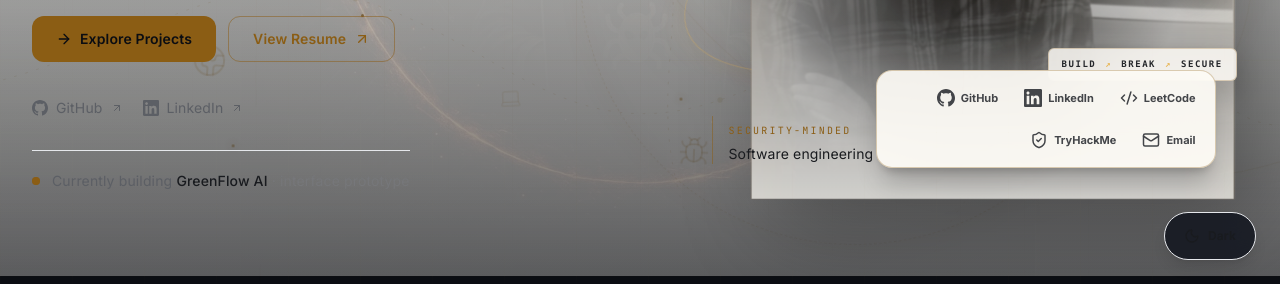
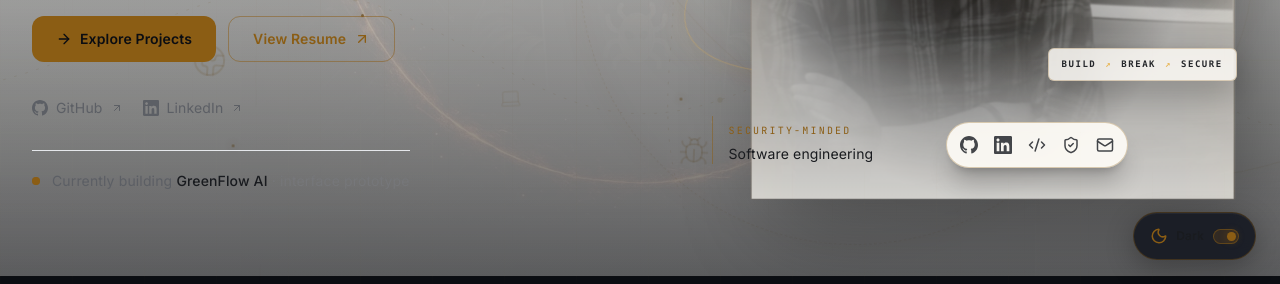
Before and after one commit to arpitkumar28/Portfolio, a Next.js app: page / in a window 1280 px wide. Shown: the part 516-800 px from the top of the page. Built offline with nearby package versions, Linux system fonts and the light colour scheme; no server answers.

Commit message:
Polish hero profile and theme controls

```diff
--- a/components/Hero.tsx
+++ b/components/Hero.tsx
@@ -123,7 +123,7 @@ export const Hero: React.FC = () => {
               <span className="font-mono text-[10px] uppercase tracking-[0.22em] text-primary">Security-minded</span>
               <span className="mt-1 block text-sm text-text-primary">Software engineering</span>
             </div>
-            <nav aria-label="Profile links" className="hero-profile-links absolute bottom-5 right-3 z-20 flex items-center gap-1.5 rounded-full border border-primary/30 bg-background/90 p-2 shadow-xl shadow-black/20 backdrop-blur-xl sm:bottom-7 sm:right-4 sm:gap-2 sm:p-2.5">
+            <nav aria-label="Profile links" className="hero-profile-links absolute bottom-5 right-[6.5rem] z-20 flex flex-nowrap items-center gap-1.5 rounded-full border border-primary/30 bg-background/90 p-1.5 shadow-xl shadow-black/20 backdrop-blur-xl sm:bottom-7">
               <a href="https://github.com/arpitkumar28" target="_blank" rel="noopener noreferrer" aria-label="GitHub profile" className="hero-profile-link"><GitHubIcon className="h-4 w-4 shrink-0 sm:h-[18px] sm:w-[18px]" /><span>GitHub</span></a>
               <a href="https://www.linkedin.com/in/arpitkumar0211" target="_blank" rel="noopener noreferrer" aria-label="LinkedIn profile" className="hero-profile-link"><LinkedInIcon className="h-4 w-4 shrink-0 sm:h-[18px] sm:w-[18px]" /><span>LinkedIn</span></a>
               <a href="https://leetcode.com/u/arpit_patel28/" target="_blank" rel="noopener noreferrer" aria-label="LeetCode profile" className="hero-profile-link"><Code2 className="h-4 w-4 shrink-0 sm:h-[18px] sm:w-[18px]" /><span>LeetCode</span></a>
--- a/components/ThemeToggle.tsx
+++ b/components/ThemeToggle.tsx
@@ -42,8 +42,12 @@ export const ThemeToggle: React.FC = () => {
       title={ready ? `Switch to ${theme === 'dark' ? 'light' : 'dark'} theme` : 'Toggle colour theme'}
       aria-pressed={theme === 'light'}
     >
-      {theme === 'dark' ? <Sun className="h-4 w-4" aria-hidden="true" /> : <Moon className="h-4 w-4" aria-hidden="true" />}
-      <span className="text-xs font-semibold">{theme === 'dark' ? 'Light' : 'Dark'}</span>
+      <span className="theme-toggle-icon" aria-hidden="true">
+        <Sun className={`theme-toggle-sun h-[18px] w-[18px] ${theme === 'dark' ? 'is-active' : ''}`} />
+        <Moon className={`theme-toggle-moon h-[18px] w-[18px] ${theme === 'light' ? 'is-active' : ''}`} />
+      </span>
+      <span className="theme-toggle-label text-xs font-semibold">{theme === 'dark' ? 'Light' : 'Dark'}</span>
+      <span className="theme-toggle-track" aria-hidden="true"><span className="theme-toggle-thumb" /></span>
     </button>
   );
 };
--- a/styles/globals.css
+++ b/styles/globals.css
@@ -696,8 +696,8 @@ html.light .ambient-symbol { filter: drop-shadow(0 0 7px rgba(139, 93, 20, .08))
 .hero-profile-link {
   display: inline-flex;
   flex: 0 0 auto;
-  width: 34px;
-  height: 34px;
+  width: 32px;
+  height: 32px;
   gap: 0;
   align-items: center;
   justify-content: center;
@@ -707,10 +707,10 @@ html.light .ambient-symbol { filter: drop-shadow(0 0 7px rgba(139, 93, 20, .08))
   transition: width 240ms cubic-bezier(.22,1,.36,1), padding 240ms ease, gap 240ms ease, color 180ms ease, background-color 180ms ease, transform 180ms ease, box-shadow 180ms ease;
 }
 .hero-profile-link span { max-width: 0; overflow: hidden; opacity: 0; white-space: nowrap; font-size: 11px; font-weight: 700; transition: max-width 240ms ease, opacity 160ms ease; }
-.hero-3d-scene:hover .hero-profile-link,
-.hero-3d-scene:focus-within .hero-profile-link { width: auto; padding-inline: 10px; gap: 7px; }
-.hero-3d-scene:hover .hero-profile-link span,
-.hero-3d-scene:focus-within .hero-profile-link span { max-width: 90px; opacity: 1; }
+.hero-profile-link:hover,
+.hero-profile-link:focus-visible { width: auto; padding-inline: 8px; gap: 6px; }
+.hero-profile-link:hover span,
+.hero-profile-link:focus-visible span { max-width: 90px; opacity: 1; }
 .hero-profile-link:hover {
   color: #0B0D12;
   background: #E8B85B;
@@ -718,28 +718,60 @@ html.light .ambient-symbol { filter: drop-shadow(0 0 7px rgba(139, 93, 20, .08))
   box-shadow: 0 0 18px rgba(232, 184, 91, .25);
 }
 .hero-profile-link:focus-visible { outline: 2px solid #E8B85B; outline-offset: 3px; }
-.theme-toggle { min-width: 92px; }
+.theme-toggle {
+  min-width: 112px;
+  overflow: hidden;
+  isolation: isolate;
+  border-color: rgb(var(--color-primary) / .34);
+  box-shadow: 0 8px 28px rgb(0 0 0 / .28), inset 0 1px 0 rgb(255 255 255 / .045);
+  transition: border-color 220ms ease, box-shadow 220ms ease, background-color 220ms ease, transform 220ms cubic-bezier(.22,1,.36,1);
+}
+.theme-toggle::before {
+  position: absolute;
+  z-index: -1;
+  inset: 0;
+  content: "";
+  background: linear-gradient(110deg, transparent 22%, rgb(var(--color-primary) / .13) 48%, transparent 72%);
+  transform: translateX(-120%);
+  transition: transform 600ms cubic-bezier(.22,1,.36,1);
+}
+.theme-toggle:hover {
+  transform: translateY(-2px);
+  border-color: rgb(var(--color-primary) / .75);
+  box-shadow: 0 10px 32px rgb(0 0 0 / .3), 0 0 20px rgb(var(--color-primary) / .15), inset 0 1px 0 rgb(255 255 255 / .06);
+}
+.theme-toggle:hover::before { transform: translateX(120%); }
+.theme-toggle-icon { position: relative; display: grid; width: 18px; height: 18px; place-items: center; color: rgb(var(--color-primary)); }
+.theme-toggle-sun, .theme-toggle-moon { grid-area: 1 / 1; transition: opacity 220ms ease, transform 420ms cubic-bezier(.22,1,.36,1); }
+.theme-toggle-sun { opacity: 0; transform: rotate(-90deg) scale(.55); }
+.theme-toggle-moon { opacity: 0; transform: rotate(90deg) scale(.55); }
+.theme-toggle-sun.is-active, .theme-toggle-moon.is-active { opacity: 1; transform: rotate(0) scale(1); }
+.theme-toggle-track { position: relative; display: inline-flex; width: 26px; height: 15px; align-items: center; margin-left: 1px; padding: 2px; border: 1px solid rgb(var(--color-primary) / .32); border-radius: 9999px; background: rgb(var(--color-primary) / .10); transition: background-color 240ms ease, border-color 240ms ease; }
+.theme-toggle-thumb { width: 9px; height: 9px; border-radius: 9999px; background: rgb(var(--color-primary)); box-shadow: 0 0 8px rgb(var(--color-primary) / .45); transform: translateX(0); transition: transform 260ms cubic-bezier(.22,1,.36,1); }
+html.light .theme-toggle-track { background: rgb(var(--color-primary) / .2); border-color: rgb(var(--color-primary) / .52); }
+html.light .theme-toggle-thumb { transform: translateX(11px); }
 .hero-profile-links {
   box-sizing: border-box;
   width: max-content;
-  max-width: min(100%, 460px);
-  flex-wrap: wrap;
+  max-width: calc(100% - 12px);
+  flex-wrap: nowrap;
+  gap: 2px;
   justify-content: center;
-  border-radius: 1rem;
+  border-radius: 9999px;
 }
 
 @media (max-width: 480px) {
-  .hero-profile-links { gap: 0; padding: 5px; }
+  .hero-profile-links { gap: 1px; padding: 4px; }
   .hero-profile-link { width: 29px; height: 29px; }
-  .hero-3d-scene:hover .hero-profile-link,
-  .hero-3d-scene:focus-within .hero-profile-link { padding-inline: 7px; gap: 5px; }
+  .hero-profile-link:hover,
+  .hero-profile-link:focus-visible { padding-inline: 6px; gap: 4px; }
   .hero-caption { bottom: 4.4rem; }
 }
 
 @media (hover: none), (pointer: coarse) {
-  .hero-profile-link { width: auto; padding-inline: 9px; gap: 6px; }
-  .hero-profile-link span { max-width: 90px; opacity: 1; }
-  .hero-profile-links { flex-wrap: wrap; justify-content: flex-end; max-width: min(100%, 340px); border-radius: 1rem; }
+  .hero-profile-link { width: 32px; height: 32px; padding: 0; gap: 0; }
+  .hero-profile-link span { max-width: 0; opacity: 0; }
+  .hero-profile-links { flex-wrap: nowrap; justify-content: center; max-width: calc(100% - 12px); }
 }
 
 @media (prefers-reduced-motion: reduce) {
```
